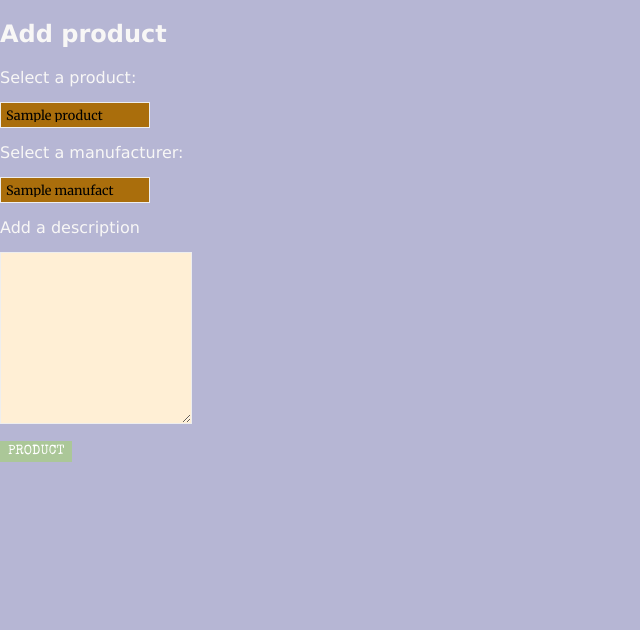
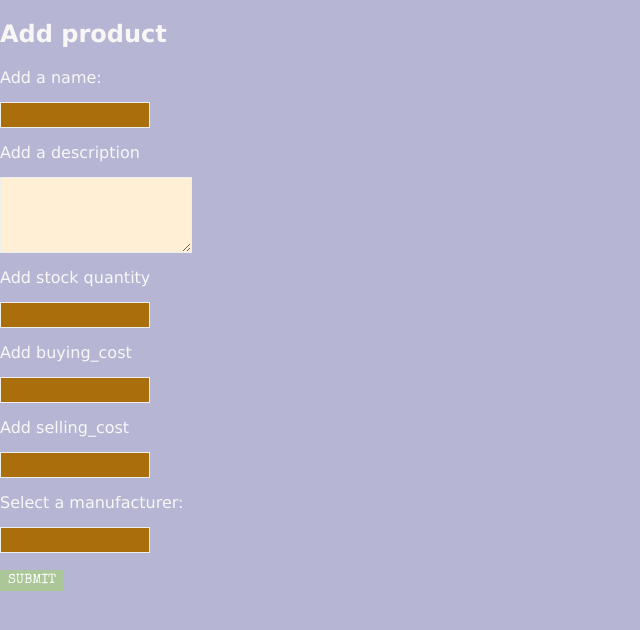
Before and after one commit to 19Miller96/lab_week_shop_inventory, a Flask app: page /products/new in a window 1280 px wide. Shown: the part 54-684 px from the top of the page, without its empty margins (0-640 px from the left). Run offline with Flask 2, Linux system fonts and the light colour scheme; a database or web service that is not in the repository returns one stand-in record (values such as "Sample title"); lists and menus that the app fills with data are empty; some libraries are stand-ins or nearby versions.

Commit message:
updated_add_product_page

```diff
--- a/controllers/product_controller.py
+++ b/controllers/product_controller.py
@@ -1,5 +1,7 @@
 from flask import Flask, render_template, request, redirect
 from flask import Blueprint
+
+import pdb
 
 from models.product import Product
 from models.manufacturer import Manufacturer
@@ -20,21 +22,22 @@ def show(id):
     manufacturers = product_repository.manufacturers(product)
     return render_template("products/show.html", product = product, manufacturers = manufacturers)
 
+@products_blueprint.route("/products/new")
+def new_product():
+    return render_template("products/new.html")
+
 # Create a new product here
 @products_blueprint.route("/products",  methods=['POST'])
 def create_product():
-    product_id = request.form['product_id']
-    manufacturer_id = request.form['manufacturer_id']
-    product = product_repository.select(product_id)
-    manufacturer = manufacturer_repository.select(manufacturer_id)
-    product_repository.save(product)
+    name = request.form["name"]
+    description = request.form["description"]
+    stock_quantity = request.form["stock_quantity"]
+    buying_cost = request.form["buying_cost"]
+    selling_cost = request.form["selling_cost"]
+    manufacturer = request.form["manufacturer"]
+    new_product = Product(name, description, stock_quantity, buying_cost, selling_cost, manufacturer)
+    product_repository.save(new_product)
     return redirect('/products')
-
-@products_blueprint.route("/products/new", methods=['GET'])
-def new_product():
-    products = product_repository.select_all()
-    manufacturers = manufacturer_repository.select_all()
-    return render_template("products/new.html", products = products, manufacturers = manufacturers)
 
 @products_blueprint.route("/products/<id>/delete", methods=['POST'])
 def delete_product(id):
--- a/repositories/product_repository.py
+++ b/repositories/product_repository.py
@@ -1,6 +1,9 @@
 from db.run_sql import run_sql
+
 from models.manufacturer import Manufacturer
 from models.product import Product
+
+import pdb
 
 def save(product):
     sql = "INSERT INTO products(name, description, stock_quantity, buying_cost, selling_cost, manufacturer_id) VALUES ( %s, %s, %s, %s, %s, %s ) RETURNING id"
--- a/templates/products/new.html
+++ b/templates/products/new.html
@@ -3,24 +3,49 @@
 {% block content %}
 <h1>Add product</h1>
 
+<!-- A a product name here -->
 <form action="/products" method="post">
-  <label for="product">Select a product:</label>
-    <select name="product.id" id="product">
+
+  <!-- A a product name here -->
+  <label for="product">Add a name:</label>
+    <select name="product_id" id="product">
       {% for product in products %}
-      <option value="{{ product.id }}">{{ product.name }}</option>
+      <option value="{{ product_id }}">{{ product.name }}</option>
       {% endfor %}
     </select>
 
+<!-- A a product descritpion here -->
+  <label for="description">Add a description</label>
+  <textarea name="description" id="description" cols="50" rows="4"></textarea>
+
+<!-- A a product stock_quantity here -->
+  <label for="stock_quantity">Add stock quantity</label>
+  <select name="stock_quantity_id" id="stock_quantity">
+  </select>
+
+<!-- A a product buying_cost here -->
+
+<label for="buying_cost">Add buying_cost</label>
+<select name="buying_cost_id" id="buying_cost">
+</select>
+
+<!-- A a product selling_cost here -->
+
+<label for="selling_cost">Add selling_cost</label>
+  <select name="selling_cost_id" id="selling_cost">
+  </select>
+
+<!-- Add a manufacturer here -->
   <label for="manufacturer">Select a manufacturer:</label>
     <select name="manufacturer_id" id="manufacturer">
       {% for manufacturer in manufacturers %}
-      <option value="{{ manufacturer.id }}">{{ manufacturer.name }}</option>
+      <option value="{{ manufacturer_id }}">{{ manufacturer.name }}</option>
       {% endfor %}
     </select>
 
-  <label for="description">Add a description</label>
-  <textarea name="description" id="description" cols="30" rows="10"></textarea>
-  <input class="btn btn--action" type='submit' value="Product">
+<!-- Submit button goes here -->
+
+<input class="btn btn--action" type='submit' value="Submit">
 
 </form>
 
```
Also changed, not shown: controllers/manufacturer_controller.py (+9 -11 lines), templates/manufacturers/new.html (added, +18 -0 lines).
